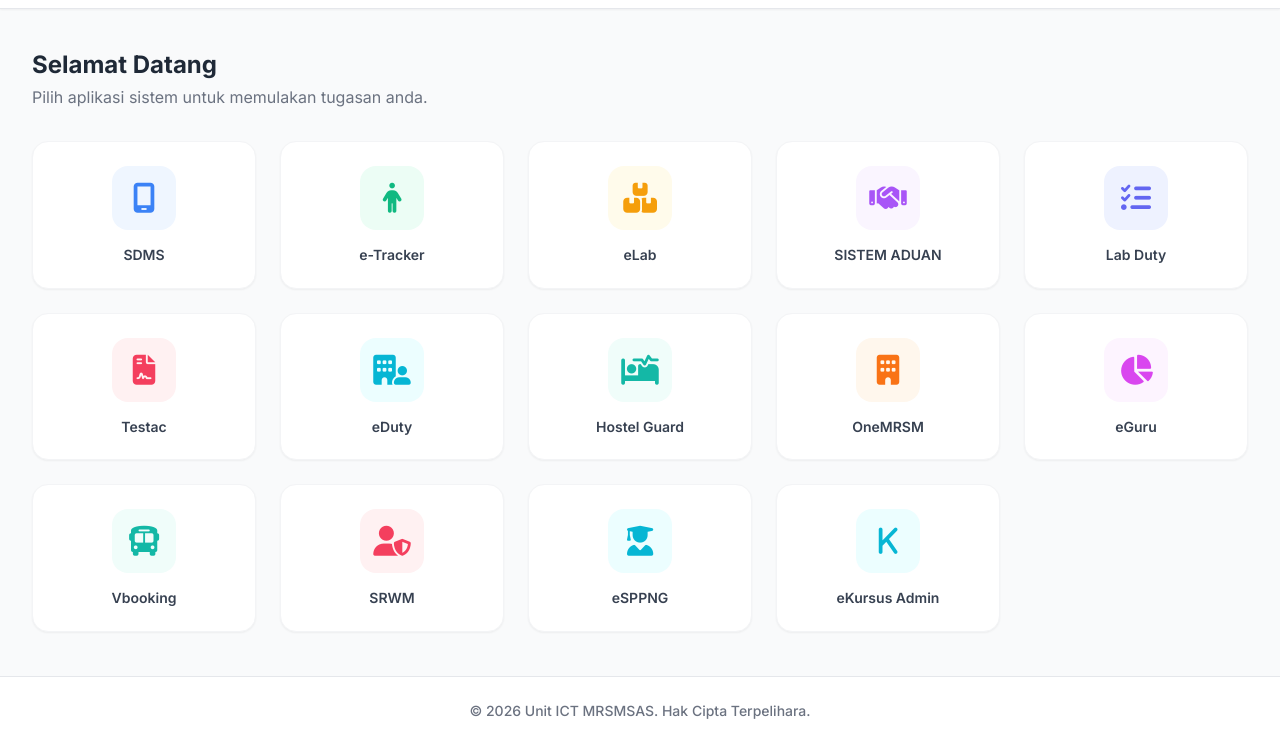
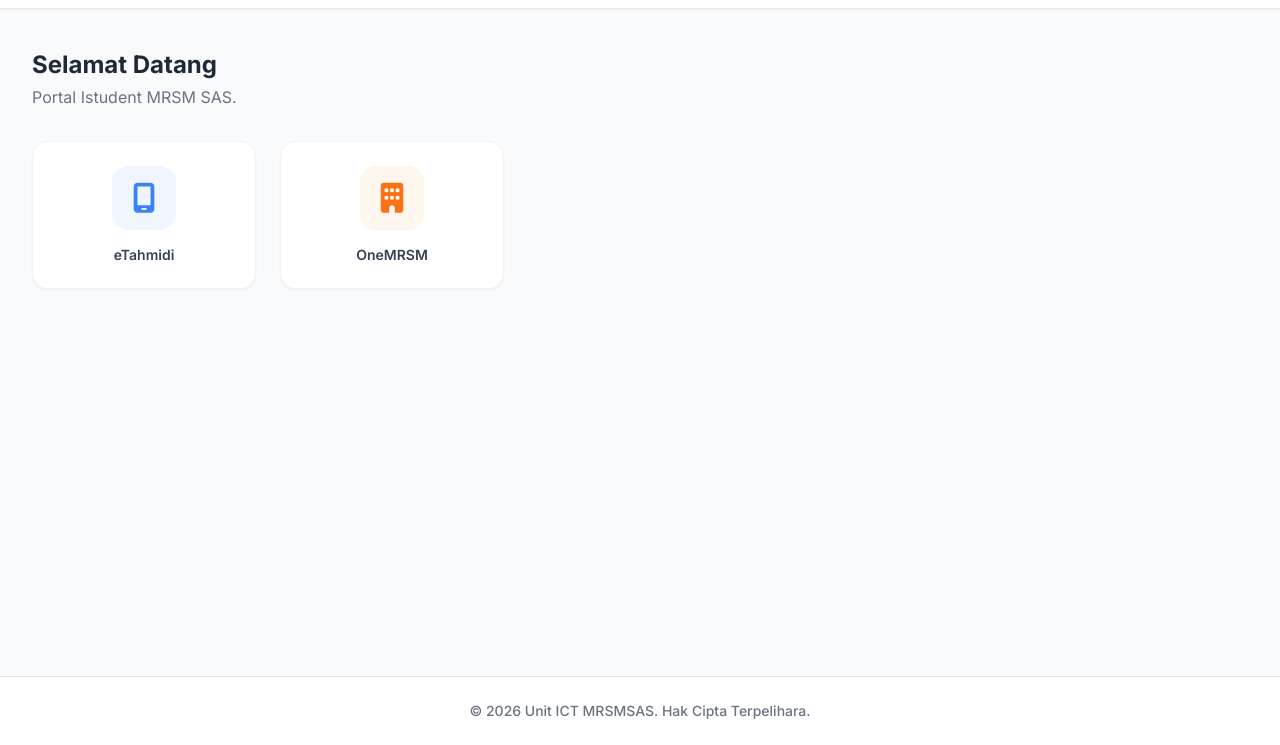
Before and after one commit to mrsmsas/MySAS, a plain HTML site: page index.html in a window 1280 px wide. Shown: the part 55-800 px from the top of the page. Drawn offline with nearby package versions, Linux system fonts and the light colour scheme.

Commit message:
Update index.html

```diff
--- a/index.html
+++ b/index.html
@@ -3,7 +3,7 @@
 <head>
     <meta charset="UTF-8">
     <meta name="viewport" content="width=device-width, initial-scale=1.0">
-    <title>Portal Aplikasi MRSM SAS</title>
+    <title>Portal MY MRSMSAS</title>
 
     <!-- ===== IKON & "ADD TO HOME SCREEN" ===== -->
     <!-- Favicon (tab pelayar) -->
@@ -92,7 +92,7 @@
 
         <div class="mb-8">
             <h2 class="text-2xl font-bold text-gray-800">Selamat Datang</h2>
-            <p class="text-gray-500 mt-1">Pilih aplikasi sistem untuk memulakan tugasan anda.</p>
+            <p class="text-gray-500 mt-1">Portal Istudent MRSM SAS.</p>
         </div>
 
         <!-- Bekas Grid untuk Ikon Aplikasi -->
@@ -114,76 +114,14 @@
         const systemApps = [
             {
                 id: 'sys1',
-                title: 'SDMS',
+                title: 'eTahmidi',
                 icon: 'fa-solid fa-mobile-screen',
                 color: 'bg-blue-500',
                 textColor: 'text-blue-500',
                 bgColor: 'bg-blue-50',
-                url: 'https://mrsmsas.github.io/sdms' // Gantikan dengan URL sebenar
+                url: 'https://script.google.com/macros/s/AKfycbwu5AjSujstohnlw4x2Ob_JIYUay2YW7FwNXiYdyoqbNU1ucP-YBplwM9BmTU_rx8Ej/exec' // Gantikan dengan URL sebenar
             },
-            {
-                id: 'sys2',
-                title: 'e-Tracker',
-                icon: 'fa-solid fa-person',
-                color: 'bg-emerald-500',
-                textColor: 'text-emerald-500',
-                bgColor: 'bg-emerald-50',
-                url: 'https://script.google.com/macros/s/AKfycbw4oEzkMMqQ4tSoHR6i11cg4ohnF-wu8QJrqtNqL3Z2snGxKIKBVODmshuD7TIc-AArcA/exec'
-            },
-            {
-                id: 'sys3',
-                title: 'eLab',
-                icon: 'fa-boxes-stacked',
-                color: 'bg-amber-500',
-                textColor: 'text-amber-500',
-                bgColor: 'bg-amber-50',
-                url: 'https://script.google.com/macros/s/AKfycbzzzTlopLvElJHGvKf2OBNdSjuOmU3JquZjegHI1nsv3UEpBXdnmFTb4NLxh2N6PA0v/exec'
-            },
-            {
-                id: 'sys4',
-                title: 'SISTEM ADUAN',
-                icon: 'fa-handshake',
-                color: 'bg-purple-500',
-                textColor: 'text-purple-500',
-                bgColor: 'bg-purple-50',
-                url: 'https://support.mrsmsultanazlanshah.edu.my/helpdesk'
-            },
-            {
-                id: 'sys5',
-                title: 'Lab Duty',
-                icon: 'fa-tasks',
-                color: 'bg-indigo-500',
-                textColor: 'text-indigo-500',
-                bgColor: 'bg-indigo-50',
-                url: 'https://script.google.com/macros/s/AKfycbzmzxlwmLrgJdaYJ1TtXZr_Flin_nP2oLeeiBrleQovNRt0HLOW-ZH7spI1fs4iMOz_ZA/exec'
-            },
-            {
-                id: 'sys6',
-                title: 'Testac',
-                icon: 'fa-file-contract',
-                color: 'bg-rose-500',
-                textColor: 'text-rose-500',
-                bgColor: 'bg-rose-50',
-                url: 'https://script.google.com/macros/s/AKfycbzHvN9dDF-8oPLFZqyBDGDpAJE6KFQMONR8o4XTOxVLhbnjkvRfyyKHzL8_dLTv70Y5/exec'
-            },
-            {
-                id: 'sys7',
-                title: 'eDuty',
-                icon: 'fa-solid fa-building-user',
-                color: 'bg-cyan-500',
-                textColor: 'text-cyan-500',
-                bgColor: 'bg-cyan-50',
-                url: 'https://sites.google.com/mrsmsultanazlanshah.edu.my/dutye/home'
-            },
-            {
-                id: 'sys8',
-                title: 'Hostel Guard',
-                icon: 'fa-solid fa-bed-pulse',
-                color: 'bg-teal-500',
-                textColor: 'text-teal-500',
-                bgColor: 'bg-teal-50',
-                url: 'https://sites.google.com/mrsmsultanazlanshah.edu.my/evisit/elawatan'
-            },
+
             {
                 id: 'sys9',
                 title: 'OneMRSM',
@@ -192,53 +130,7 @@
                 textColor: 'text-orange-500',
                 bgColor: 'bg-orange-50',
                 url: 'https://onemrsm.com/mymrsm/frmlogmasukpelajar.aspx'
-            },
-            {
-                id: 'sys10',
-                title: 'eGuru',
-                icon: 'fa-chart-pie',
-                color: 'bg-fuchsia-500',
-                textColor: 'text-fuchsia-500',
-                bgColor: 'bg-fuchsia-50',
-                url: 'https://mrsmsultanazlanshah.edu.my/skoq/contents/loginguru.asp'
-            },
-             {
-                id: 'sys11',
-                title: 'Vbooking',
-                icon: 'fa-solid fa-bus',
-                color: 'bg-teal-500',
-                textColor: 'text-teal-500',
-                bgColor: 'bg-teal-50',
-                url: 'https://pspmrsmsaskualakangsar.com'
-            },
-             {
-                id: 'sys12',
-                title: 'SRWM',
-                icon: 'fa-solid fa-user-shield',
-                color: 'bg-rose-500',
-                textColor: 'text-rose-500',
-                bgColor: 'bg-rose-50',
-                url: 'https://mrsmsas.github.io/srwm/'
-            },
-        {
-                id: 'sys13',
-                title: 'eSPPNG',
-                icon: 'fa-solid fa-user-graduate',
-                color: 'bg-cyan-500',
-                textColor: 'text-cyan-500',
-                bgColor: 'bg-cyan-50',
-                url: 'https://mrsmsultanazlanshah.edu.my/esppng/'
 
-
-            },
-             {
-                id: 'sys13',
-                title: 'eKursus Admin',
-                icon: 'fa-solid fa-k',
-                color: 'bg-cyan-500',
-                textColor: 'text-cyan-500',
-                bgColor: 'bg-cyan-50',
-                url: 'https://mrsmsas.github.io/ekedatangankursus/admin'
             }
         ];
         // Fungsi untuk menjana Grid Ikon Aplikasi secara dinamik
```
